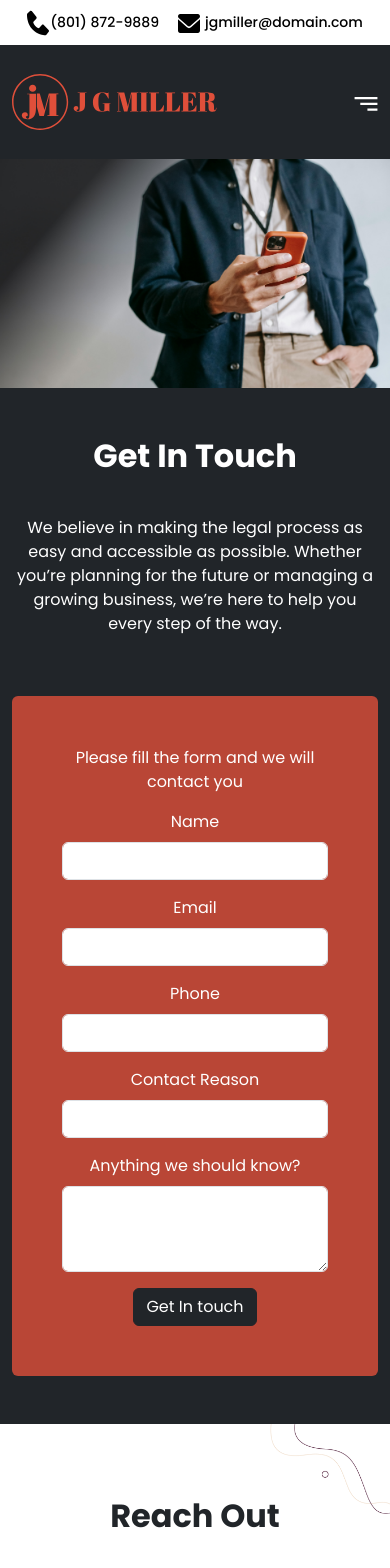
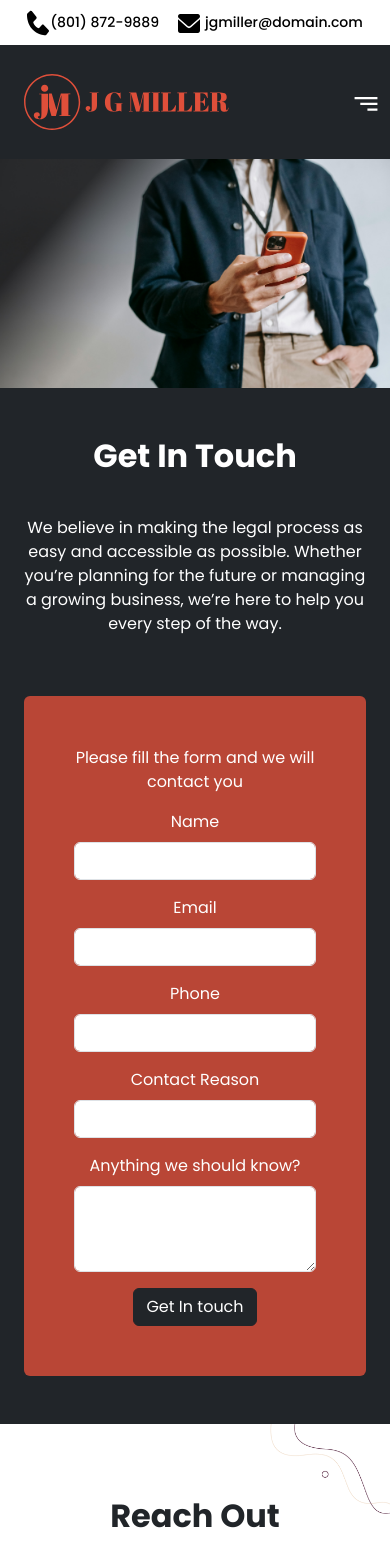
Before and after one commit to developerdeepak/digivito-jgm, a React (Create React App) app: page /contact in a window 390 px wide. Shown: the top 1568 px of the page. Built offline with nearby package versions, Linux system fonts and the light colour scheme.

Commit message:
UI: Fixes for the responsive design for contact page hero banner as the content is outside the container

```diff
--- a/src/components/heroBanner.js
+++ b/src/components/heroBanner.js
@@ -1,27 +1,58 @@
-import HTMLParser from "../helpers/htmlParser";
+import React, { Component } from 'react';
+import HTMLParser from '../helpers/htmlParser';
+import PerformanceEnhancer from '../helpers/performanceEnhancer';
 
-const HeroBanner = (props) => {
+class HeroBanner extends Component {
+    constructor(props) {
+        super(props);
+        this.heroBannerRef = React.createRef();
+    }
+
+    setHeroBannerExtraSpace = () => {
+        let heroBanner = this.heroBannerRef.current;
+        let heroBannerDim = heroBanner.getBoundingClientRect();
+        let heroBannerContent = this.heroBannerRef.current.querySelector('.banner-content');
+        let heroBannerContentDim = heroBannerContent.getBoundingClientRect();
+
+        if (heroBannerContentDim.height > heroBannerDim.height && this.props.setHeroBannerExtraSpace) {
+            this.props.setHeroBannerExtraSpace(Math.ceil(heroBannerContentDim.height - heroBannerDim.height));
+        } else {
+            this.props.setHeroBannerExtraSpace(0);
+        }
+    }
+
+    componentDidMount() {
+        this.setHeroBannerExtraSpace();
+        window.addEventListener('resize', PerformanceEnhancer.debounce(this.setHeroBannerExtraSpace, 200));
+    }
+
+    componentWillUnmount() {
+        window.removeEventListener('resize', this.setHeroBannerExtraSpace);
+    }
+
+    render() {
         let bannerDesc = '';
         let bannerClasses = 'row align-items-center position-relative hero-banner';
 
-    if (props.description && props.description.length > 0) {
-        bannerDesc = props.description;
+        if (this.props.description && this.props.description.length > 0) {
+            bannerDesc = this.props.description;
         }
 
-    if (props.addOnClass && props.addOnClass.length > 0) {
-        bannerClasses += " "+props.addOnClass;
+        if (this.props.addOnClass && this.props.addOnClass.length > 0) {
+            bannerClasses += " " + this.props.addOnClass;
         }
 
         return (
-        <div className={bannerClasses}>
-            <img src={props.HeroImage} className="mw-100 p-0" alt="Hero banner" />
+            <div className={bannerClasses} ref={this.heroBannerRef}>
+                <img src={this.props.HeroImage} className="mw-100 p-0" alt="Hero banner" onLoad={this.setHeroBannerExtraSpace} />
                 <div className="col mw-1600 mx-auto text-white banner-content">
-                <h1 className="poppins-bold h2 m-0">{HTMLParser.parseHTML(props.heading)}</h1>
+                    <h1 className="poppins-bold h2 m-0">{HTMLParser.parseHTML(this.props.heading)}</h1>
                     <p className="banner-desc">{HTMLParser.parseHTML(bannerDesc)}</p>
-                {props.children}
+                    {this.props.children}
                 </div>
             </div>
         );
-};
+    }
+}
 
 export default HeroBanner;
--- a/src/components/twoColumnListComponent.js
+++ b/src/components/twoColumnListComponent.js
@@ -1,8 +1,8 @@
+import React, { Component } from 'react';
 import HTMLParser from "../helpers/htmlParser";
 import Icons from "../images/icons";
 
 const ListColumn = (props) => {
-    console.log(props);
     const columnItems = [];
 
     props.items.forEach((item, index) => {
@@ -26,18 +26,40 @@ const ListColumn = (props) => {
     );
 };
 
-const TwoColumnListComponent = (props) => {
+class TwoColumnListComponent extends Component {
+    constructor(props) {
+        super(props);
+        this.sectionRef = React.createRef();
+    }
+
+    updateComponentTopPadding() {
+        let elementPadding = 64;
+
+        if (this.props.addOnPadding && this.props.addOnPadding > 0) {
+            elementPadding += this.props.addOnPadding;
+        }
+
+        this.sectionRef.current.style.paddingTop = `${elementPadding}px`;
+    }
+
+    componentDidUpdate(prevProps) {
+        if(prevProps.addOnPadding !== this.props.addOnPadding) {
+            this.updateComponentTopPadding();
+        }
+    }
+
+    render() {
         const listColumns = [];
 
-    props.columns.forEach((column, index) => {
-        listColumns.push(<ListColumn columnIndex={index} key={index} {...column} />)
+        this.props.columns.forEach((column, index) => {
+            listColumns.push(<ListColumn columnIndex={index} key={index} {...column} />);
         });
 
         return (
-        <div className="row two-col-list-section">
+            <div className="row two-col-list-section" ref={this.sectionRef}>
                 <div className="col mw-1600 mx-auto">
-                <h2 className="mb-4 poppins-bold h2 text-center">{props.heading}</h2>
-                <p className="text-center">{HTMLParser.parseHTML(props.description)}</p>
+                    <h2 className="mb-4 poppins-bold h2 text-center">{this.props.heading}</h2>
+                    <p className="text-center">{HTMLParser.parseHTML(this.props.description)}</p>
                     <div className="columns-group mx-auto">
                         <div className="row flex-column flex-lg-row columns">
                             {listColumns}
@@ -46,6 +68,7 @@ const TwoColumnListComponent = (props) => {
                 </div>
             </div>
         );
-};
+    }
+}
 
 export default TwoColumnListComponent;
--- a/src/helpers/index.js
+++ b/src/helpers/index.js
@@ -1,7 +1,9 @@
 import HTMLParser from "./htmlParser";
+import PerformanceEnhancer from "./performanceEnhancer";
 
 const Helpers = {
-    HTMLParser
+    HTMLParser,
+    PerformanceEnhancer
 };
 
 export default Helpers;
--- /dev/null
+++ b/src/helpers/performanceEnhancer.js
@@ -0,0 +1,12 @@
+const PerformanceEnhancer = {
+    debounce: (func, wait) => {
+        let timeout;
+        return function (...args) {
+            const context = this;
+            clearTimeout(timeout);
+            timeout = setTimeout(() => func.apply(context, args), wait);
+        };
+    }
+};
+
+export default PerformanceEnhancer;
--- a/src/pages/Contact.js
+++ b/src/pages/Contact.js
@@ -1,3 +1,4 @@
+import React, { useState } from 'react';
 import Components from "../components";
 import AppData from '../data/data.json';
 import HeroBannerImage from '../images/contact-hero-banner-lg.jpg';
@@ -8,29 +9,29 @@ const ContactForm = () => {
     return (
         <div className="contact-form-container rounded">
             <p>Please fill the form and we will contact you</p>
-            <form class="row">
-                <div class="col-12 mb-3">
-                    <label for="exampleInputEmail1" class="form-label">Name</label>
-                    <input type="text" class="form-control" id="exampleInputEmail1" aria-describedby="emailHelp" />
+            <form className="row">
+                <div className="col-12 mb-3">
+                    <label htmlFor="exampleInputEmail1" className="form-label">Name</label>
+                    <input type="text" className="form-control" id="exampleInputEmail1" aria-describedby="emailHelp" />
                 </div>
-                <div class="col-md-6 mb-3">
-                    <label for="exampleInputEmail1" class="form-label">Email</label>
-                    <input type="email" class="form-control" id="exampleInputEmail1" aria-describedby="emailHelp" />
+                <div className="col-md-6 mb-3">
+                    <label htmlFor="exampleInputEmail1" className="form-label">Email</label>
+                    <input type="email" className="form-control" id="exampleInputEmail1" aria-describedby="emailHelp" />
                 </div>
-                <div class="col-md-6 mb-3">
-                    <label for="exampleInputPassword1" class="form-label">Phone</label>
-                    <input type="tel" class="form-control" id="exampleInputPassword1" />
+                <div className="col-md-6 mb-3">
+                    <label htmlFor="exampleInputPassword1" className="form-label">Phone</label>
+                    <input type="tel" className="form-control" id="exampleInputPassword1" />
                 </div>
-                <div class="col-12 mb-3">
-                    <label for="exampleInputEmail1" class="form-label">Contact Reason</label>
-                    <input type="text" class="form-control" id="exampleInputEmail1" aria-describedby="emailHelp" />
+                <div className="col-12 mb-3">
+                    <label htmlFor="exampleInputEmail1" className="form-label">Contact Reason</label>
+                    <input type="text" className="form-control" id="exampleInputEmail1" aria-describedby="emailHelp" />
                 </div>
-                <div class="mb-3">
-                    <label for="exampleFormControlTextarea1" class="form-label">Anything we should know?</label>
-                    <textarea class="form-control" id="exampleFormControlTextarea1" rows="3"></textarea>
+                <div className="mb-3">
+                    <label htmlFor="exampleFormControlTextarea1" className="form-label">Anything we should know?</label>
+                    <textarea className="form-control" id="exampleFormControlTextarea1" rows="3"></textarea>
                 </div>
-                <div class="col-12">
-                    <button type="submit" class="btn btn-dark">Get In touch</button>
+                <div className="col-12">
+                    <button type="submit" className="btn btn-dark">Get In touch</button>
                 </div>
             </form>
         </div>
@@ -38,15 +39,17 @@ const ContactForm = () => {
 };
 
 const Contact = () => {
+    const [heroBannerExtraSpace, setHeroBannerExtraSpace] = useState(0);
+
     return (
         <>
-            <Components.HeroBanner {...pageSpecificData.heroBanner} HeroImage={HeroBannerImage}>
+            <Components.HeroBanner {...pageSpecificData.heroBanner} HeroImage={HeroBannerImage} setHeroBannerExtraSpace={setHeroBannerExtraSpace}>
                 <ContactForm />
             </Components.HeroBanner>
-            <Components.TwoColumnListComponent {...pageSpecificData.reachOut} />
+            <Components.TwoColumnListComponent {...pageSpecificData.reachOut} addOnPadding={heroBannerExtraSpace} />
             <Components.GetStarted />
         </>
     );
-};
+}
 
 export default Contact;
--- a/src/scss/_variables.scss
+++ b/src/scss/_variables.scss
@@ -4,6 +4,7 @@ $secondary: #242424;
 $grey-1: #94A1A1;
 
 /*Custom breakpoints*/
+$grid-gutter-width: 48px;
 $grid-breakpoints: (
   xs: 0,
   sm: 576px,
--- a/src/scss/partials/_footer.scss
+++ b/src/scss/partials/_footer.scss
@@ -11,11 +11,6 @@
         @include media-breakpoint-up(lg) {
             padding-top: 51px;
             padding-bottom:64px;
-        }
-
-        @include media-breakpoint-between(lg, xxxl) {
-            padding-left: 30px;
-            padding-right: 30px;
         }
     }
 
```
Lines whose indentation alone changed are shown as unchanged.
